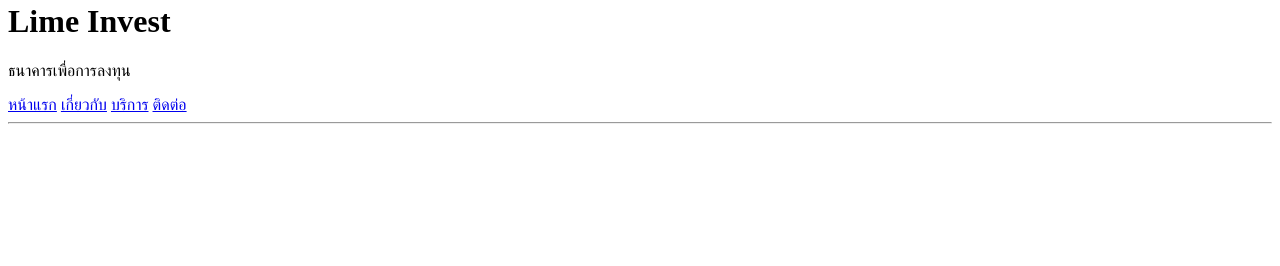
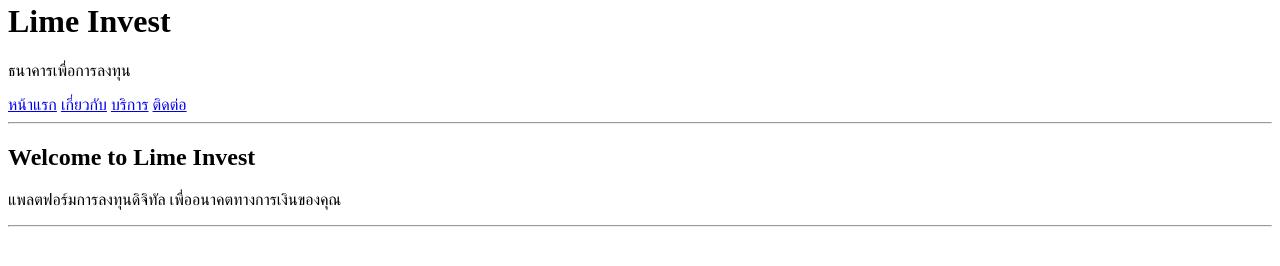
Before and after one commit to patchara24/my-business-web, a plain HTML site: page index.html in a window 1280 px wide. Shown: the part 330-596 px from the top of the page. Drawn offline with Linux system fonts and the light colour scheme.

Commit message:
feat:add hero

```diff
--- a/index.html
+++ b/index.html
@@ -23,6 +23,16 @@
         <a href="contact.html">ติดต่อ</a>
     </nav>
     <hr>
+
+   <!-- Hero Section -->
+     <main>
+    <section>
+        <h2>Welcome to Lime Invest</h2>
+        <p>แพลตฟอร์มการลงทุนดิจิทัล เพื่ออนาคตทางการเงินของคุณ</p>
+    </section>
+
+    <hr>
+
 </body>
 
 </html>
```
